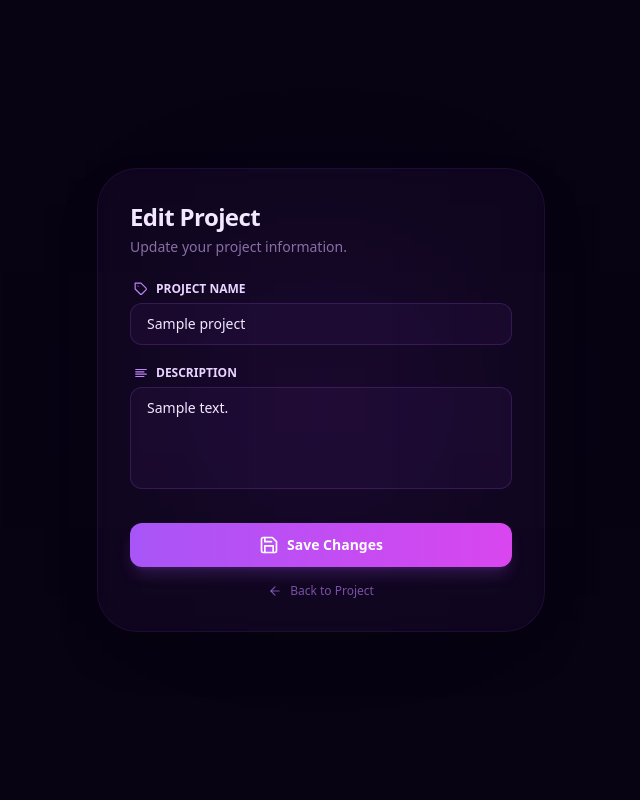
After one commit to AbdulBasitKhatri/velocity, a Flask app: page /projects/1/edit in a window 1280 px wide. The commit adds this page. Shown: the whole page, without its empty margins (319-959 px from the left). Run offline with Flask 3, Linux system fonts and the light colour scheme; a user stored in the database is signed in; tables that the repository leaves empty hold one stand-in row (values such as "Sample post"); some libraries are stand-ins or nearby versions.

Commit message:
Fixed layout, and icons, Added project edit feature

```diff
--- a/app.py
+++ b/app.py
@@ -347,6 +347,52 @@ def create_project():
 
     return redirect(url_for('dashboard'))
 
+@app.route('/projects/<int:project_id>/edit', methods=['GET', 'POST'])
+@login_required
+def edit_project(project_id):
+
+    project = Project.query.get_or_404(project_id)
+
+    # Only owner can edit
+    if project.owner_id != current_user.id:
+        flash("Access denied.", "danger")
+
+        return redirect(url_for(
+            'project_detail',
+            project_id=project.id
+        ))
+
+    if request.method == 'GET':
+
+        return render_template(
+            'edit_project.html',
+            project=project
+        )
+
+    name = request.form['name']
+    description = request.form.get('description')
+
+    if not name.strip():
+
+        flash("Project name is required.", "warning")
+
+        return redirect(url_for(
+            'edit_project',
+            project_id=project.id
+        ))
+
+    project.name = name
+    project.description = description
+
+    db.session.commit()
+
+    flash("Project updated successfully.", "success")
+
+    return redirect(url_for(
+        'project_detail',
+        project_id=project.id
+    ))
+
 @app.route('/projects/<int:project_id>')
 @login_required
 def project_detail(project_id):
--- /dev/null
+++ b/templates/edit_project.html
@@ -0,0 +1,96 @@
+{% extends "base.html" %}
+
+{% block title %}Edit Project{% endblock %}
+
+{% block content %}
+<div class="min-h-screen flex items-center justify-center p-4 bg-[#070312]">
+
+    <!-- Background glow -->
+    <div class="absolute top-1/2 left-1/2 -translate-x-1/2 -translate-y-1/2 w-64 h-64 bg-purple-600/10 blur-[100px] pointer-events-none"></div>
+
+    <div class="relative w-full max-w-md bg-purple-500/5 border border-purple-500/10 p-6 md:p-8 rounded-[2.5rem] shadow-2xl backdrop-blur-md">
+
+        <!-- Header -->
+        <div class="mb-6">
+            <h1 class="text-2xl font-bold text-purple-100 mb-1 tracking-tight">
+                Edit Project
+            </h1>
+
+            <p class="text-purple-300/60 text-sm">
+                Update your project information.
+            </p>
+        </div>
+
+        <!-- Form -->
+        <form method="POST" class="space-y-5">
+
+            <!-- Project Name -->
+            <div class="space-y-1.5">
+
+                <label class="flex items-center gap-2 text-xs font-semibold text-purple-200 ml-1">
+                    <i data-feather="tag" class="w-3.5 h-3.5 text-purple-400"></i>
+                    PROJECT NAME
+                </label>
+
+                <input
+                    type="text"
+                    name="name"
+                    required
+                    value="{{ project.name }}"
+                    placeholder="e.g. App Redesign"
+                    class="w-full bg-purple-500/5 border border-purple-500/20 rounded-xl px-4 py-2.5 text-sm text-purple-100 placeholder:text-purple-300/30 focus:ring-2 focus:ring-purple-500/40 focus:border-purple-500/50 outline-none transition-all"
+                >
+
+            </div>
+
+            <!-- Description -->
+            <div class="space-y-1.5">
+
+                <label class="flex items-center gap-2 text-xs font-semibold text-purple-200 ml-1">
+                    <i data-feather="align-left" class="w-3.5 h-3.5 text-purple-400"></i>
+                    DESCRIPTION
+                </label>
+
+                <textarea
+                    name="description"
+                    rows="4"
+                    placeholder="What's this project about?"
+                    class="w-full bg-purple-500/5 border border-purple-500/20 rounded-xl px-4 py-2.5 text-sm text-purple-100 placeholder:text-purple-300/30 focus:ring-2 focus:ring-purple-500/40 focus:border-purple-500/50 outline-none transition-all resize-none"
+                >{{ project.description }}</textarea>
+
+            </div>
+
+            <!-- Footer Actions -->
+            <div class="flex flex-col gap-4 pt-2">
+
+                <button
+                    type="submit"
+                    class="w-full flex items-center justify-center gap-2 bg-gradient-to-r from-purple-500 to-fuchsia-500 hover:opacity-90 py-3 rounded-xl font-bold text-white text-sm shadow-lg shadow-purple-500/20 transition-all active:scale-95"
+                >
+
+                    <i data-feather="save" class="w-5 h-5"></i>
+
+                    <span>
+                        Save Changes
+                    </span>
+
+                </button>
+
+                <a
+                    href="/projects/{{ project.id }}"
+                    class="flex items-center justify-center gap-2 text-purple-400/60 hover:text-purple-200 transition-colors text-xs font-medium"
+                >
+
+                    <i data-feather="arrow-left" class="w-3.5 h-3.5"></i>
+
+                    Back to Project
+
+                </a>
+
+            </div>
+
+        </form>
+
+    </div>
+</div>
+{% endblock %}
--- a/templates/projects.html
+++ b/templates/projects.html
@@ -16,9 +16,9 @@
 
             <div>
 
-                <a href="/dashboard"
-                   class="text-purple-400 hover:text-purple-300 text-sm">
-                    ← Back to Dashboard
+                <a href="/dashboard" class="flex items-center gap-2 text-purple-400 hover:text-purple-300 text-sm transition">
+                    <i data-feather="arrow-left" class="w-4 h-4"></i>
+                    Back to Dashboard
                 </a>
 
                 <h1 class="text-4xl font-bold text-purple-300 mt-3">
```
Also changed, not shown: templates/project_detail.html (+13 -8 lines), templates/sidebar.html (+3 -36 lines), templates/dashboard.html (indentation only).
